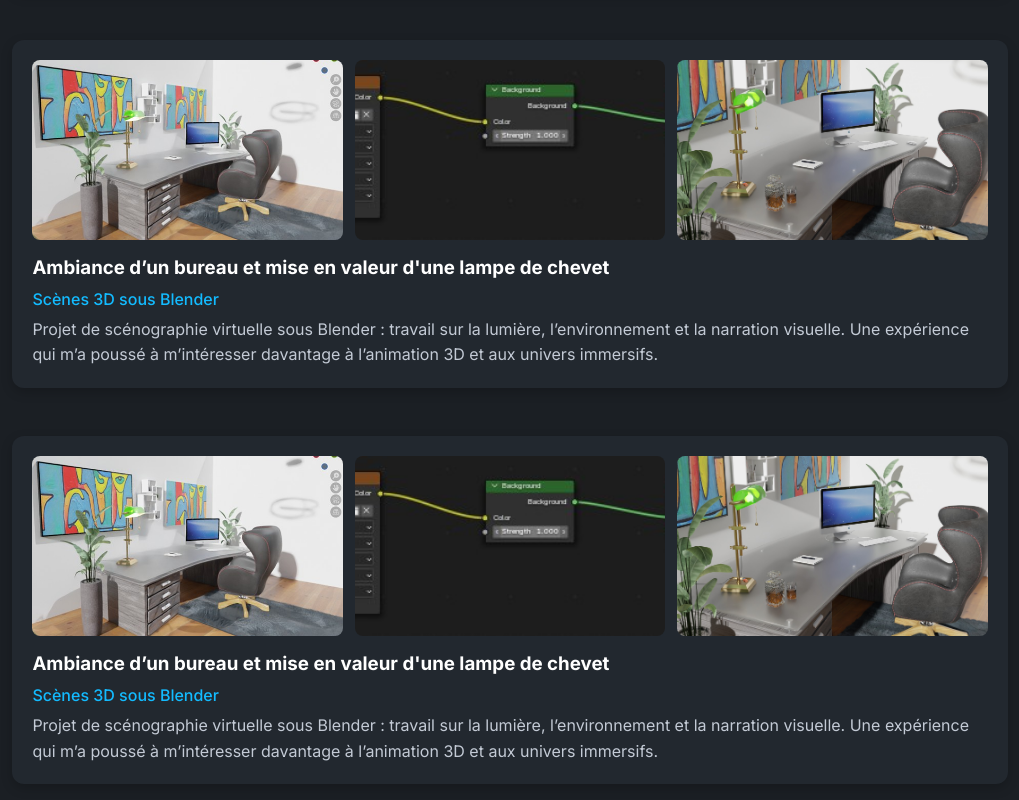
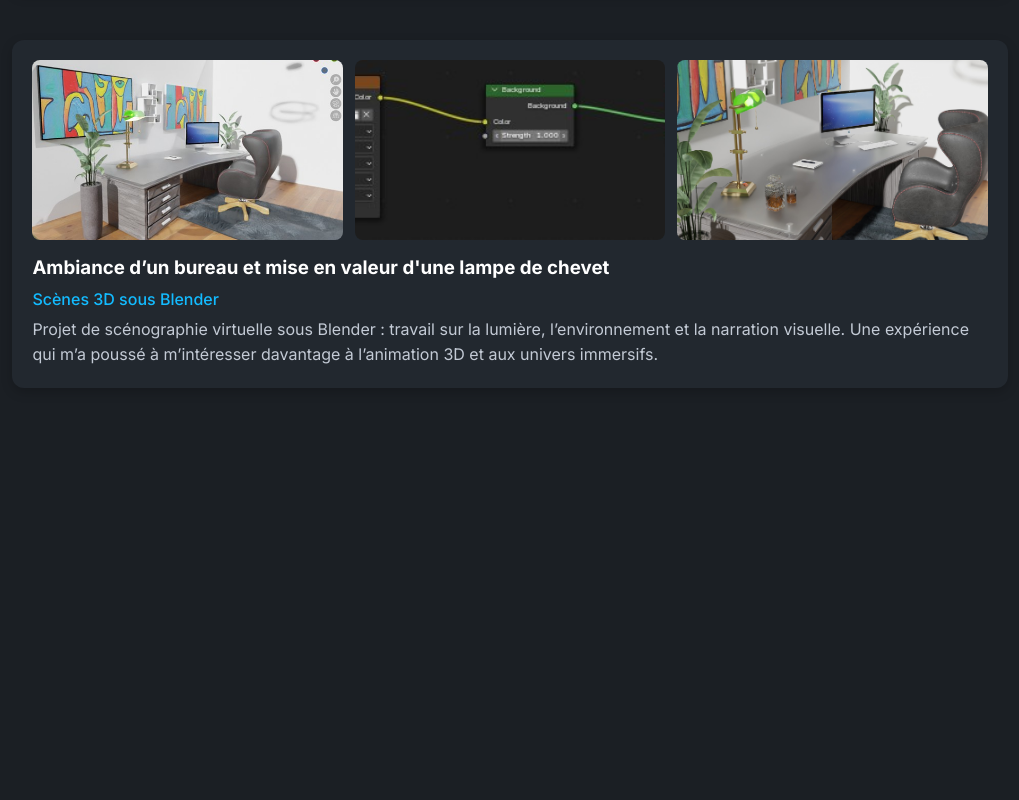
Before and after one commit to majdighorbel420-ai/Mon-Portfolio, a plain HTML site: page Html/Projects.html in a window 1280 px wide. Shown: the part 1250-2050 px from the top of the page, without its empty margins (130-1149 px from the left). After the commit the page ends 1758 px from the top, so only its background shows below. Drawn offline with nearby package versions, Linux system fonts and the light colour scheme.

Commit message:
third commit

```diff
--- a/Html/Projects.html
+++ b/Html/Projects.html
@@ -82,21 +82,6 @@
           <p>Projet de scénographie virtuelle sous Blender : travail sur la lumière, l’environnement et la narration visuelle. Une expérience qui m’a poussé à m’intéresser davantage à l’animation 3D et aux univers immersifs.</p>
         </div>
       </div>
-
-      <!-- Projet 3 -->
-      <div class="timeline-item">
-        <div class="timeline-images">
-          <img src="../img/p8.jpg" alt="Projet 3" class="timeline-image">
-          <img src="../img/p9.jpg" alt="Projet 3" class="timeline-image">
-          <img src="../img/p10.jpg" alt="Projet 3" class="timeline-image">
-        </div>
-
-        <div class="timeline-content">
-          <h3>Ambiance d’un bureau et mise en valeur d'une lampe de chevet</h3>
-          <h4>Scènes 3D sous Blender</h4>
-          <p>Projet de scénographie virtuelle sous Blender : travail sur la lumière, l’environnement et la narration visuelle. Une expérience qui m’a poussé à m’intéresser davantage à l’animation 3D et aux univers immersifs.</p>
-        </div>
-      </div>
     </div>
   </section>
 
```
